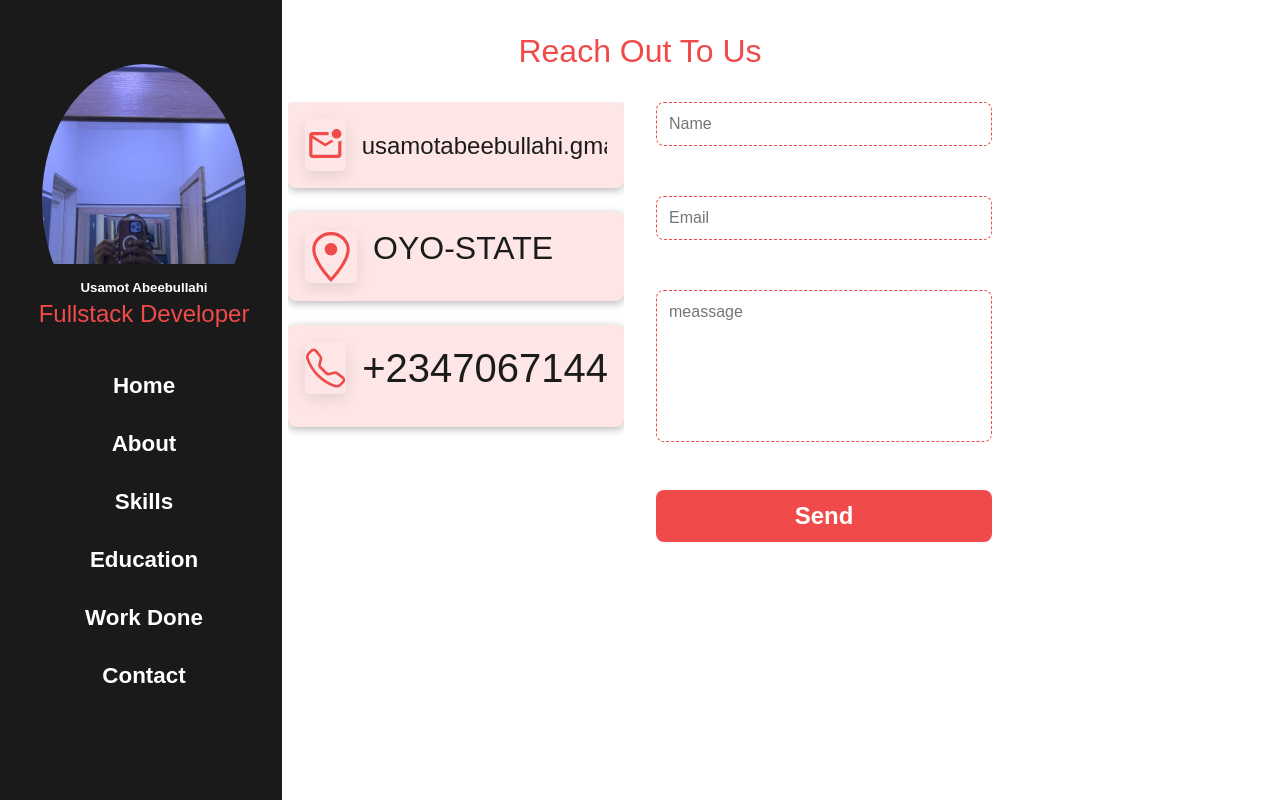
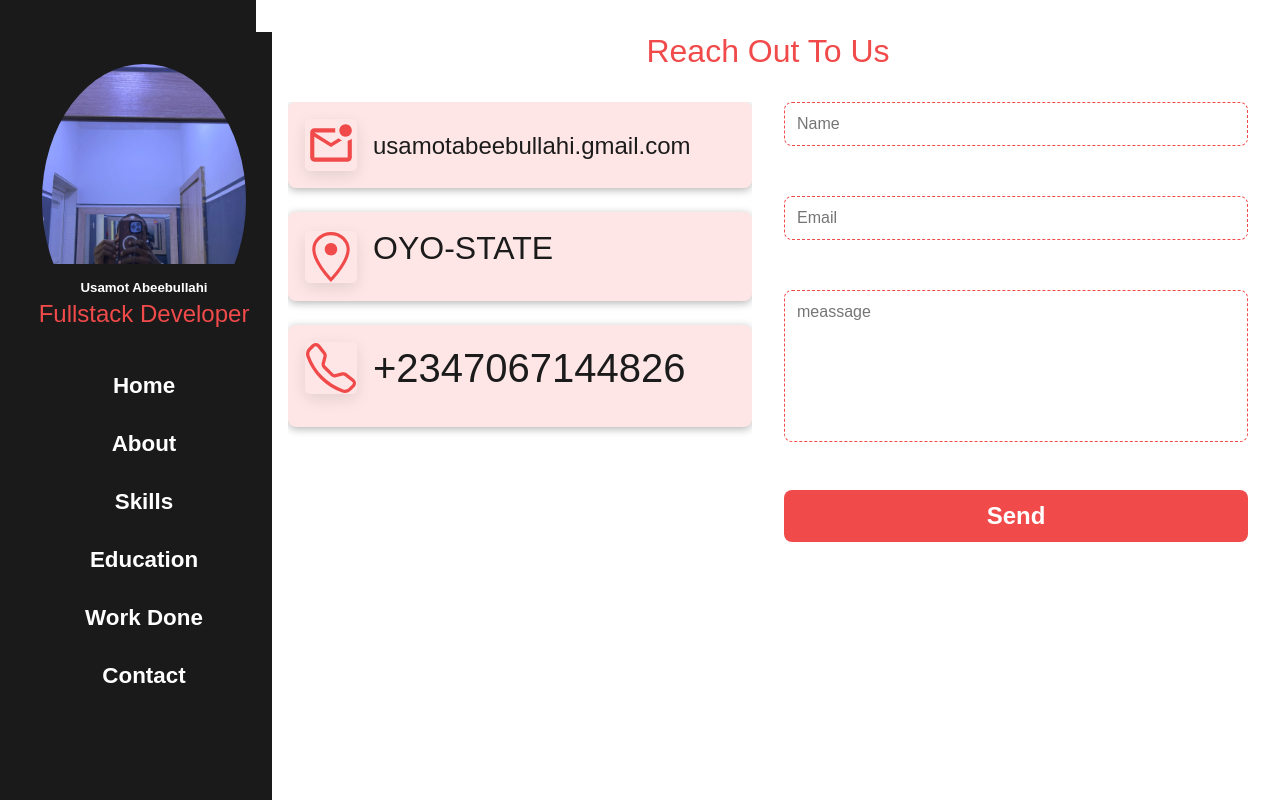
Before and after one commit to Usamot/myportfolio, a React (Create React App) app: page /contact in a window 1280 px wide. Built offline with nearby package versions, Linux system fonts and the light colour scheme.

Commit message:
Updated layout

```diff
--- a/src/App.css
+++ b/src/App.css
@@ -7,7 +7,7 @@
 
   /* Sidebar (Header) */
   .landing {
-    width: 22%;
+    width: 20%;
     min-width: 200px; /* Prevent collapsing too small */
     background-color: #1a1a1a;
     color: white;
@@ -76,7 +76,7 @@
   /* HeaderComponent (Main content area) */
   .header-component {
     margin-left: 20%; /* Push it beside sidebar */
-    width: 70%;
+    width: 80%;
     height: 100vh;
     position: relative;
   }
--- a/src/component/About/about.css
+++ b/src/component/About/about.css
@@ -1,5 +1,5 @@
 .about {
-    width: 60%;
+    width: 80%;
     margin-left: 20%;
     padding: 2rem;
   }
--- a/src/component/Contact/contact.css
+++ b/src/component/Contact/contact.css
@@ -1,9 +1,10 @@
 /* CONTACT CONTAINER */
 .contact {
-    width: 60%;              /* desktop width */
+    width: 80%;              /* desktop width */
     margin: 0 auto;          /* center horizontally */
     padding: 2rem;
     min-height: 100vh;
+    margin-left: 20%;
   }
 
   /* HEADER */
--- a/src/component/Education/education.css
+++ b/src/component/Education/education.css
@@ -1,6 +1,6 @@
 
 .education{
-    width: 60%;
+    width: 80%;
     height: 100vh;
     margin-left:20%;
 
```
